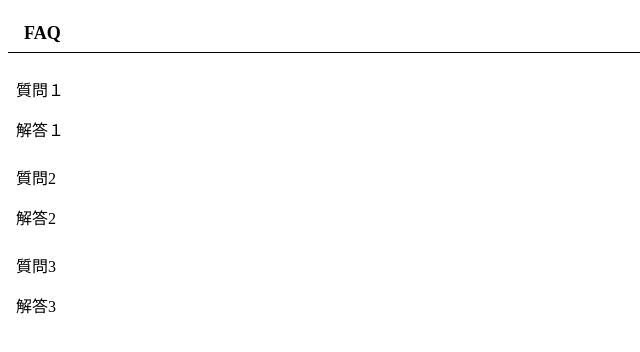
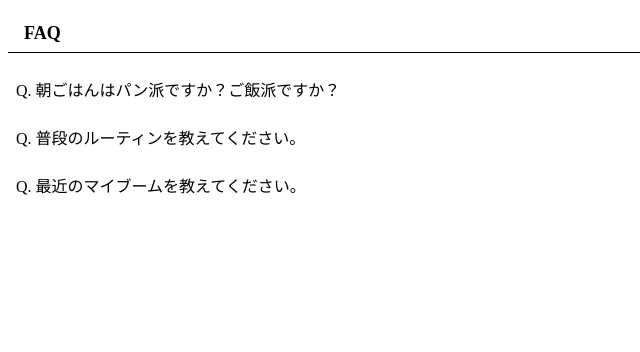
Before and after one commit to sss-tai/practices, a plain HTML site: page AccordionUI/index.html in a window 1280 px wide. Shown: the whole page, without its empty margins (0-640 px from the left). Drawn offline with Linux system fonts and the light colour scheme.

Commit message:
スタイル基盤(2)

```diff
--- a/AccordionUI/css/styles.css
+++ b/AccordionUI/css/styles.css
@@ -15,9 +15,21 @@ dl > div {
 
 dt {
   padding: 8px;
+  cursor: pointer;
+  /* クリックしても文字選択されない */
+  user-select: none;
+}
+
+dt::before {
+  content: 'Q. ';
 }
 
 dd {
   padding: 8px;
   margin: 0;
+  display: none;
 }
+
+dd::before {
+  content: 'A. ';
+}
--- a/AccordionUI/index.html
+++ b/AccordionUI/index.html
@@ -9,18 +9,20 @@
   <h2>FAQ</h2>
   <dl>
     <div>
-      <dt>質問１</dt>
-      <dd>解答１</dd>
+      <dt>朝ごはんはパン派ですか？ご飯派ですか？</dt>
+      <dd>ご飯派です。よく、納豆卵かけご飯を食べています。</dd>
     </div>
 
     <div>
-      <dt>質問2</dt>
-      <dd>解答2</dd>
+      <dt>普段のルーティンを教えてください。</dt>
+      <dd>朝の活動を大切にしています。起きてすぐに水を飲み、ジムで体を動かしています。また、朝活の一環として読書と簡単なコーディング
+        作業も継続して行っています。
+      </dd>
     </div>
 
     <div>
-      <dt>質問3</dt>
-      <dd>解答3</dd>
+      <dt>最近のマイブームを教えてください。</dt>
+      <dd>最近、炭酸水を飲むことにはまっています。適度な満腹感も得られるので作業効率を上げてくれている要素なように感じています。</dd>
     </div>
   </dl>
   <script src="js/main.js"></script>
```
